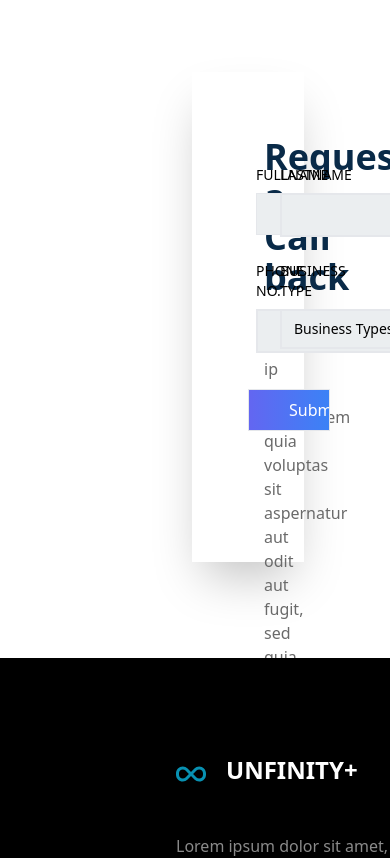
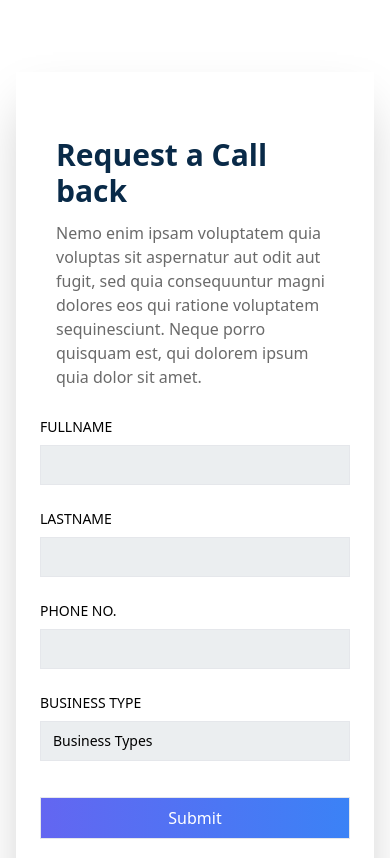
Before and after one commit to mohanraj-devalpha/CaseTheme, a React (Vite) app: page / in a window 390 px wide. Shown: the part 6360-7218 px from the top of the page. Built offline with nearby package versions, Linux system fonts and the light colour scheme.

Commit message:
responsive contact

```diff
--- a/src/components/Contact.jsx
+++ b/src/components/Contact.jsx
@@ -2,58 +2,60 @@ import React from "react";
 
 const Contact = () => {
   return (
-    <div className="flex mx-44 px-4 pb-24">
-      <div className="grid grid-cols-2 shadow-2xl w-[1140px] h-[490px] px-14 pt-[65px] pb-[100px]">
+    <div className="flex justify-center px-4 pb-24">
+      <div className="grid md:grid-cols-2 shadow-2xl w-full max-w-[1140px] md:px-14 px-6 pt-[65px] pb-[100px]">
         <div className="flex flex-col gap-3 text-sm px-4">
-          <h2 className="font-bold text-4xl text-[#092A48]">
+          <h2 className="font-bold text-3xl md:text-4xl text-[#092A48]">
             Request a Call back
           </h2>
           <p className="text-base text-[#6A6A6A]">
-            Nemo enim ip sam voluptatem quia voluptas sit aspernatur aut odit
+            Nemo enim ipsam voluptatem quia voluptas sit aspernatur aut odit
             aut fugit, sed quia consequuntur magni dolores eos qui ratione
-            voluptatem seq ui nesciunt. Neque porro quisquam est, qui dolorem
-            ipsum quia do lor sit amet
+            voluptatem sequinesciunt. Neque porro quisquam est, qui dolorem
+            ipsum quia dolor sit amet.
           </p>
         </div>
-        <div className="mt-7">
-          <form className="grid grid-cols-2 gap-6 ">
-            <div className="flex flex-col px-2 font-normal space-y-2 text-sm ">
-              <label htmlFor="">FULLNAME</label>
+        <div className="mt-7 w-full">
+          <form className="grid grid-cols-1 md:grid-cols-2 gap-6">
+            <div className="flex flex-col font-normal space-y-2 text-sm">
+              <label htmlFor="fullname">FULLNAME</label>
               <input
                 type="text"
-                className="border px-3 py-5 bg-[#EBEEF0] w-[222px] h-10"
+                id="fullname"
+                className="border px-3 py-2 bg-[#EBEEF0] w-full h-10"
               />
             </div>
-            <div className="flex flex-col px-2 font-normal space-y-2 text-sm ">
-              <label htmlFor="">LASTNAME</label>
+            <div className="flex flex-col font-normal space-y-2 text-sm">
+              <label htmlFor="lastname">LASTNAME</label>
               <input
                 type="text"
-                className="border-2 px-3 py-5 bg-[#EBEEF0] w-[222px] h-10"
+                id="lastname"
+                className="border px-3 py-2 bg-[#EBEEF0] w-full h-10"
               />
             </div>
-            <div className="flex flex-col px-2 font-normal space-y-2 text-sm ">
-              <label htmlFor="">PHONE NO.</label>
+            <div className="flex flex-col font-normal space-y-2 text-sm">
+              <label htmlFor="phone">PHONE NO.</label>
               <input
                 type="text"
-                className="border-2 px-3 py-5 bg-[#EBEEF0] w-[222px] h-10"
+                id="phone"
+                className="border px-3 py-2 bg-[#EBEEF0] w-full h-10"
               />
             </div>
-            <div className="flex flex-col px-2 font-normal space-y-2 text-sm ">
-              <label for="business">BUSINESS TYPE</label>
+            <div className="flex flex-col font-normal space-y-2 text-sm">
+              <label htmlFor="business">BUSINESS TYPE</label>
               <select
-                id="car"
-                name="car"
-                className="border-2 px-3 py-2 bg-[#EBEEF0] w-[222px] h-10 text-black appearance-none "
+                id="business"
+                className="border px-3 py-2 bg-[#EBEEF0] w-full h-10 text-black appearance-none"
               >
-                <option value="volvo">Business Types</option>
-                <option value="saab">Sole Proprietorship</option>
-                <option value="mercedes">Partnership</option>
-                <option value="audi">Corporation</option>
+                <option value="">Business Types</option>
+                <option value="sole">Sole Proprietorship</option>
+                <option value="partnership">Partnership</option>
+                <option value="corporation">Corporation</option>
               </select>
             </div>
             <input
               type="submit"
-              className="border col-span-2 text-white py-2 px-10 mt-3 justify-center font-medium cursor-pointer bg-gradient-to-r from-indigo-500 to-blue-500 transition-all duration-300 ease-in-out hover:bg-gradient-to-l"
+              className="border col-span-1 md:col-span-2 text-white py-2 px-10 mt-3 justify-center font-medium cursor-pointer bg-gradient-to-r from-indigo-500 to-blue-500 transition-all duration-300 ease-in-out hover:bg-gradient-to-l"
             />
           </form>
         </div>
```
